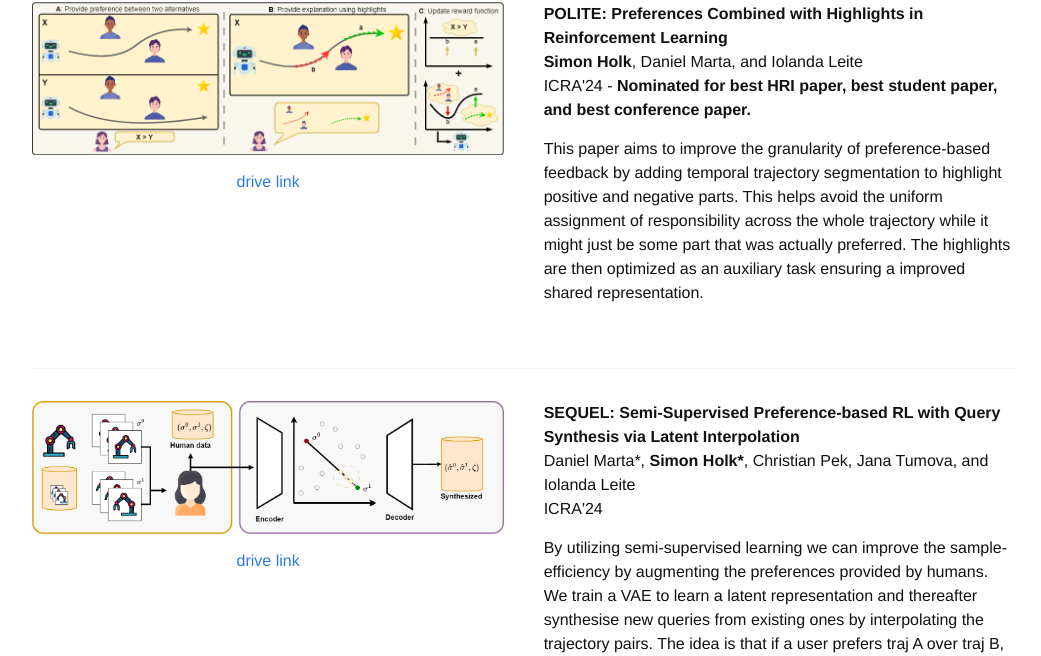
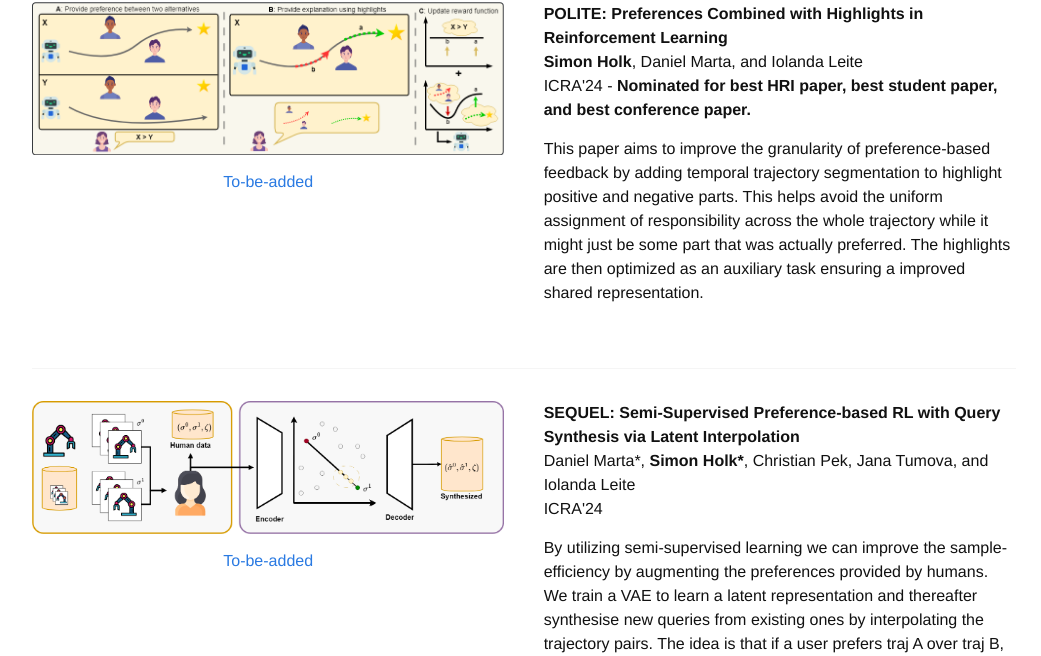
Before and after one commit to holken/holken.github.io, a Jekyll site: the page built from research.html, in a window 1280 px wide and 900 px high, scrolled down 743 px. Shown: the part 87-743 px from the top of the window, without its empty margins (116-1157 px from the left). Built offline with Jekyll 4.4.1, drawn with Linux system fonts in a browser that asks for light colours; nearby versions of some CDN libraries; some web fonts are replaced; a style sheet for code colours, icons or effects is not loaded.

Commit message:
Update research.html

```diff
--- a/research.html
+++ b/research.html
@@ -46,7 +46,7 @@ title: "Research Overview"
     <img style="margin-top:0em" src="/images/research/POLITE1.png">
     <table>
       <tr>
-        <td><a href="https://drive.google.com/file/d/1NF8Bs9UgosgwPE6GiA3zivs8StHQ5fJj/view?usp=sharing">drive link</a></td>
+        <td><a href="https://holken.github.io/research">To-be-added</a></td>
       </tr>
     </table>
   </div>
@@ -71,7 +71,7 @@ title: "Research Overview"
     <img style="margin-top:0em" src="/images/research/Sequelframework.png">
     <table>
       <tr>
-        <td><a href="https://drive.google.com/file/d/1N8NDLyE47ASZ0DEdxQ0h3ZCVAZx2pv1N/view?usp=sharing">drive link</a></td>
+        <td><a href="https://holken.github.io/research">To-be-added</a></td>
       </tr>
     </table>
   </div>
```
